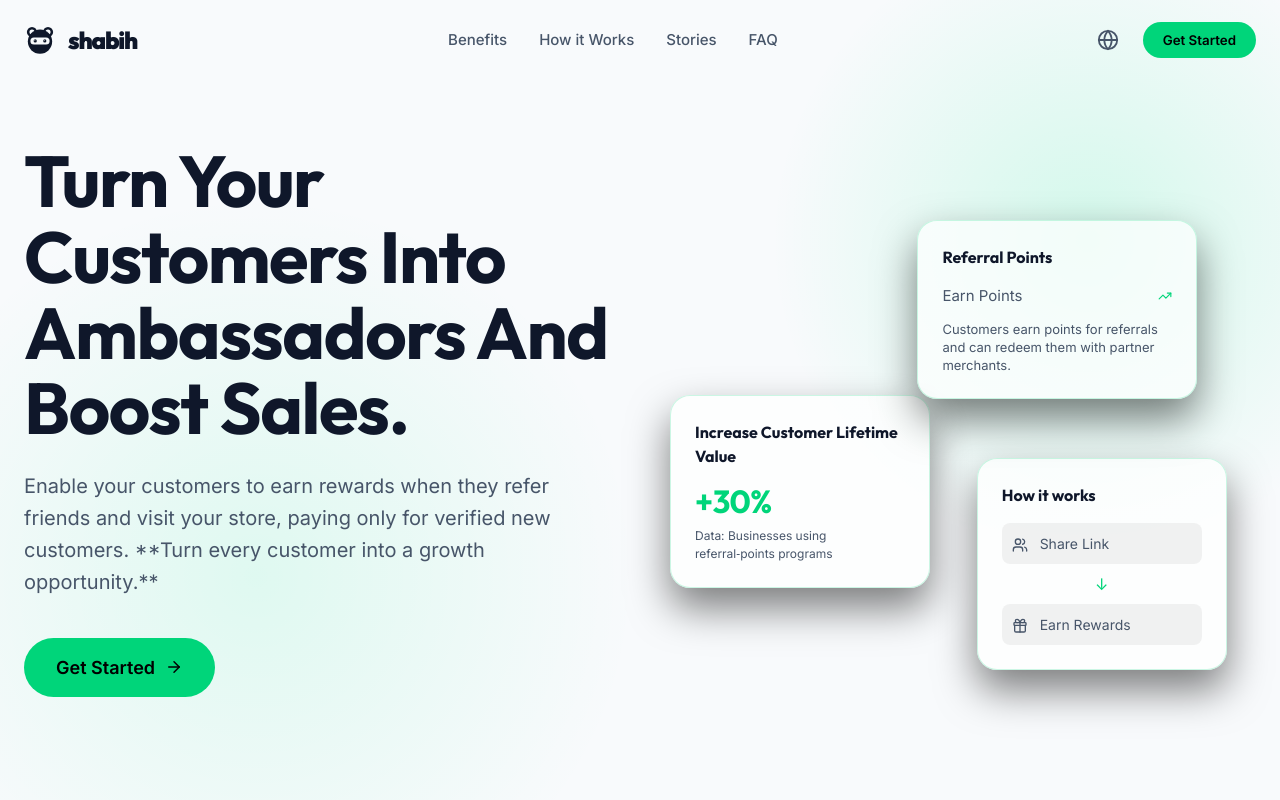
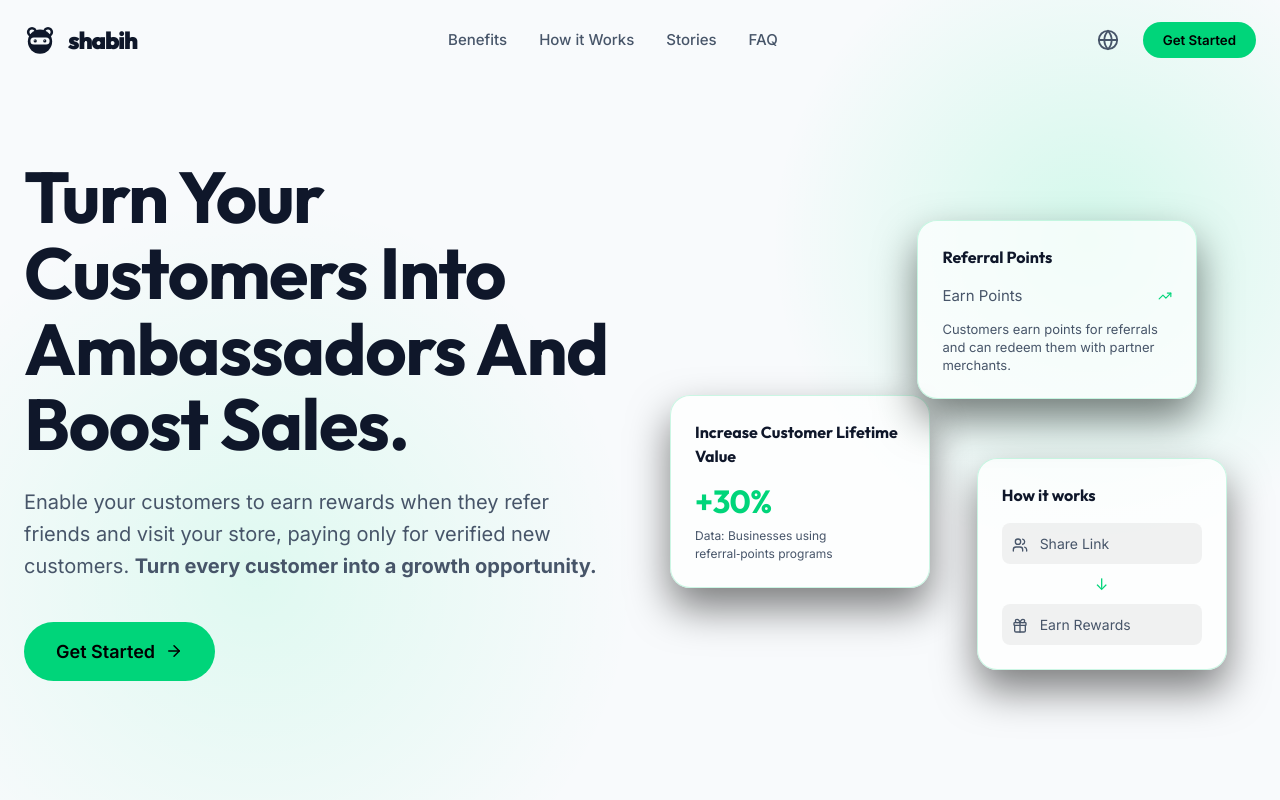
Before and after one commit to shabih2/shabih.io, a React (Vite) app: page / in a window 1280 px wide. Shown: the top 800 px of the page. Built offline with nearby package versions, Linux system fonts and the light colour scheme.

Commit message:
fix: render subtitle markdown correctly

```diff
--- a/src/components/HeroSection.tsx
+++ b/src/components/HeroSection.tsx
@@ -1,6 +1,6 @@
 import { useEffect, useState } from 'react';
 import { ArrowRight, Gift, Users, TrendingUp } from 'lucide-react';
-import { useTranslation } from 'react-i18next';
+import { useTranslation, Trans } from 'react-i18next';
 import styles from './HeroSection.module.css';
 
 const HeroSection: React.FC = () => {
@@ -22,7 +22,7 @@ const HeroSection: React.FC = () => {
             {t('hero.tagline')}
           </h1>
           <p className={`${styles.subtitle} ${mounted ? styles.animateUpDelay1 : ''}`}>
-            {t('hero.subtitle')}
+            <Trans i18nKey="hero.subtitle" components={{ 1: <strong /> }} />
           </p>
 
           <div className={`${styles.btnGroup} ${mounted ? styles.animateUpDelay2 : ''}`}>
--- a/src/locales/ar.json
+++ b/src/locales/ar.json
@@ -9,7 +9,7 @@
   },
   "hero": {
     "tagline": "حوّل عملاءك إلى سفراء وزِد مبيعاتك.",
-    "subtitle": "مكّن عملاءك من كسب المكافآت عند دعوة أصدقائهم وزيارتهم لمتجرك، وادفع فقط مقابل العملاء الجدد الذين يتم التحقق منهم.\n\n**حوّل كل عميل إلى فرصة لنمو جديد.**",
+    "subtitle": "مكّن عملاءك من كسب المكافآت عند دعوة أصدقائهم وزيارتهم لمتجرك، وادفع فقط مقابل العملاء الجدد الذين يتم التحقق منهم.\n\n<1>حوّل كل عميل إلى فرصة لنمو جديد.</1>",
     "combinedPower": "نقاط الإحالة",
     "referralLoyalty": "اكسب النقاط",
     "cardFooterText1": "يكسب العملاء نقاطاً عند الإحالة ويمكنهم صرفها لدى الشركاء.",
--- a/src/locales/en.json
+++ b/src/locales/en.json
@@ -9,7 +9,7 @@
   },
   "hero": {
     "tagline": "Turn your customers into ambassadors and boost sales.",
-    "subtitle": "Enable your customers to earn rewards when they refer friends and visit your store, paying only for verified new customers.\n\n**Turn every customer into a growth opportunity.**",
+    "subtitle": "Enable your customers to earn rewards when they refer friends and visit your store, paying only for verified new customers.\n\n<1>Turn every customer into a growth opportunity.</1>",
     "combinedPower": "Referral Points",
     "referralLoyalty": "Earn Points",
     "cardFooterText1": "Customers earn points for referrals and can redeem them with partner merchants.",
```
